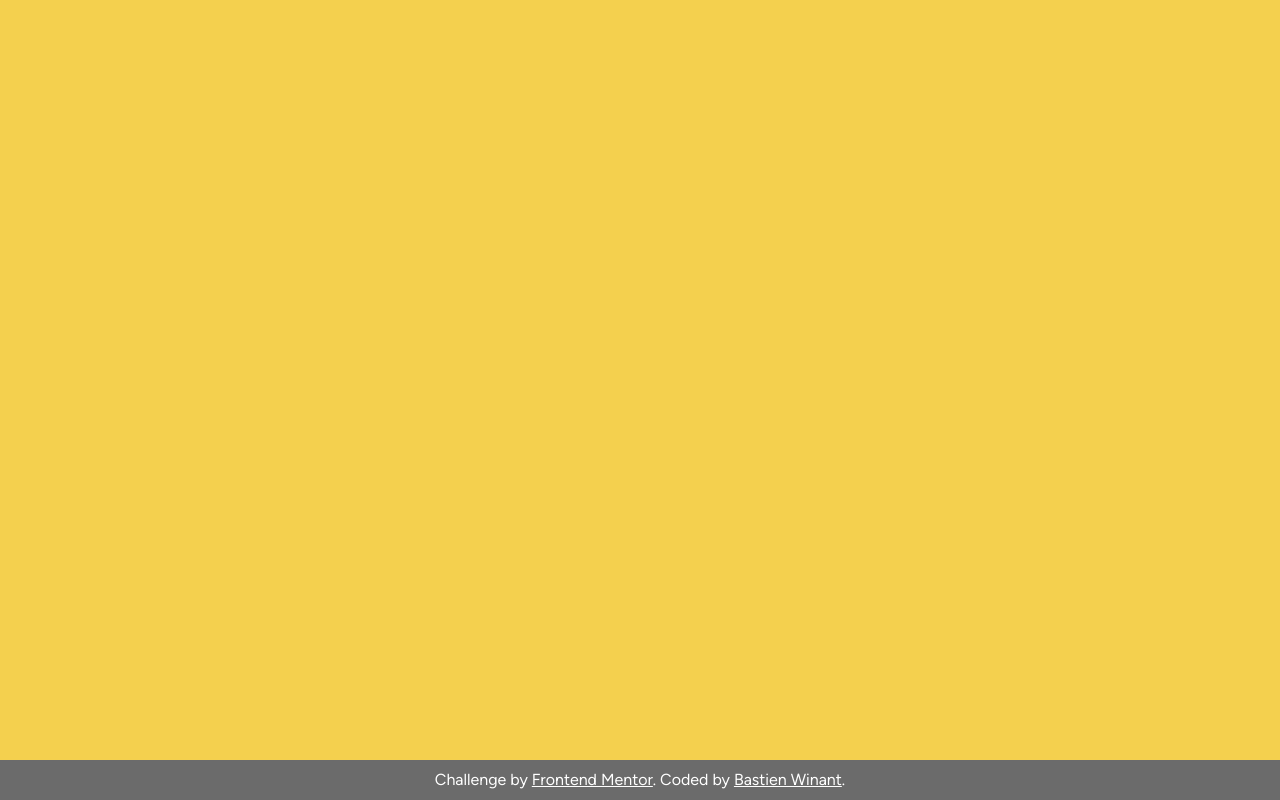
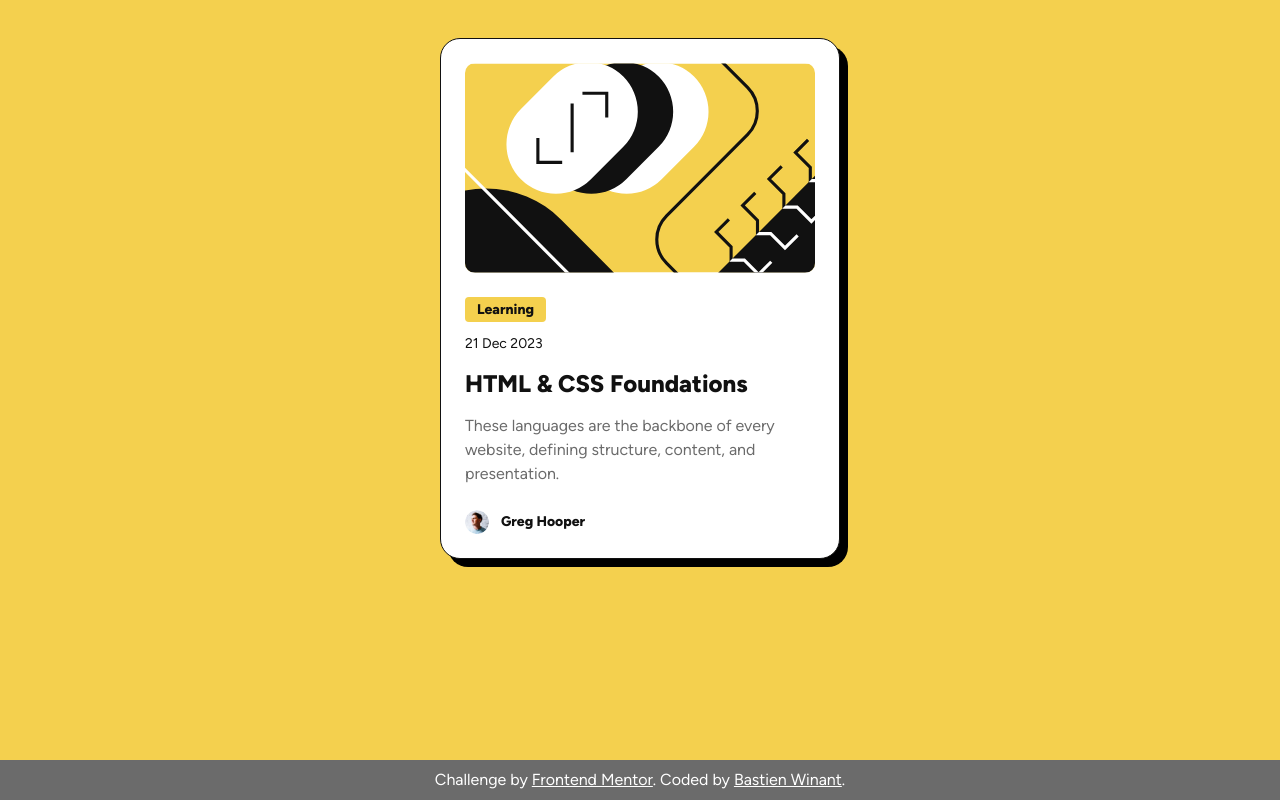
Before and after one commit to BastienWinant/blog-preview-card, a React (Vite) app: page / in a window 1280 px wide. Built offline with nearby package versions, Linux system fonts and the light colour scheme.

Commit message:
create card component

```diff
--- a/src/App.css
+++ b/src/App.css
@@ -16,3 +16,9 @@ body {
   color: var(--gray-950);
   font-family: 'Figtree';
 }
+
+main {
+  min-height: 100vh;
+  padding: 3vw 1em 5em;
+  position: relative;
+}
--- a/src/App.jsx
+++ b/src/App.jsx
@@ -1,14 +1,27 @@
 import './App.css'
+import BlogCard from './components/BlogCard/BlogCard'
 import Footer from './components/Footer/Footer'
+import thumbnailImg from './assets/images/illustration-article.svg'
+import avatarImg from './assets/images/image-avatar.webp'
 
 function App() {
   return (
     <>
-      <main></main>
-      <Footer>
-      Challenge by <a href="https://www.frontendmentor.io?ref=challenge" target="_blank">Frontend Mentor</a>.
-      Coded by <a href="https://github.com/Bastien Winant" target='_blank'>Bastien Winant</a>.
-      </Footer>
+      <main>
+        <BlogCard
+          thumbnailImg={thumbnailImg}
+          tags={['learning']}
+          date="21 Dec 2023"
+          title="HTML & CSS Foundations"
+          abstract="These languages are the backbone of every website, defining structure, content, and presentation."
+          avatarImg={avatarImg}
+          author="Greg Hooper"
+        />
+        <Footer>
+          Challenge by <a href="https://www.frontendmentor.io?ref=challenge" target="_blank">Frontend Mentor</a>.
+          Coded by <a href="https://github.com/BastienWinant" target='_blank'>Bastien Winant</a>.
+        </Footer>
+      </main>
     </>
   )
 }
--- /dev/null
+++ b/src/components/BlogCard/BlogCard.jsx
@@ -0,0 +1,26 @@
+import './index.css'
+
+export default function BlogCard(props) {
+  const {thumbnailImg, date, title, author, abstract, avatarImg} = props
+  return (
+    <figure className="blog-card">
+      <img src={thumbnailImg} alt="Blog article thumbnail." className="blog-card-img" />
+      <figcaption className="blog-card-caption">
+        <hgroup className="blog-card-header">
+          <div className="blog-card-tags">
+            <span className="blog-card-tag">Learning</span>
+          </div>
+          <p className="blog-card-date">{date}</p>
+          <h2 className="blog-card-title">{title}</h2>
+        </hgroup>
+        <p className="blog-card-abstract">
+          {abstract}
+        </p>
+        <footer className="blog-card-footer">
+          <img src={avatarImg} className="blog-card-avatar" alt="Blog author avatar" />
+          <p className="blog-card-author">{author}</p>
+        </footer>
+      </figcaption>
+    </figure>
+  )
+}
--- /dev/null
+++ b/src/components/BlogCard/index.css
@@ -0,0 +1,71 @@
+.blog-card {
+  max-width: 400px;
+  margin: auto;
+
+  display: flex;
+  flex-direction: column;
+  gap: 1.5em;
+  padding: 1.5em;
+
+  background-color: var(--white);
+  border-radius: 1.25em;
+  border: 1px solid var(--gray-950);
+  box-shadow: .5em .5em rgb(0, 0, 0);
+}
+
+.blog-card-img {
+  border-radius: .625em;
+}
+
+.blog-card-caption {
+  line-height: 1.5;
+  color: var(--gray-950);
+}
+
+.blog-card-header {
+  display: flex;
+  flex-direction: column;
+  align-items: flex-start;
+  gap: .75em;
+}
+
+
+.blog-card-tag {
+  font-weight: 800;
+  font-size: .875rem;
+  background-color: var(--primary);
+  padding: .28em .85em;
+  border-radius: .28em;
+}
+
+.blog-card-date {
+  font-size: .875rem;
+}
+
+.blog-card-title {
+  font-size: 1.5rem;
+  font-weight: 800;
+}
+
+.blog-card-abstract {
+  margin: .75em 0 1.5em;
+  color: var(--gray-500);
+}
+
+.blog-card-footer {
+  display: flex;
+  align-items: center;
+  justify-content: flex-start;
+  gap: .75em;
+}
+
+.blog-card-avatar {
+  height: 1.5em;
+  width: 1.5em;
+  border-radius: 50%;
+}
+
+.blog-card-author {
+  font-weight: 800;
+  font-size: .875rem;
+}
--- a/src/index.css
+++ b/src/index.css
@@ -13,4 +13,5 @@
 img{
   max-width: 100%;
   display: block;
+  object-fit: cover;
 }
```
